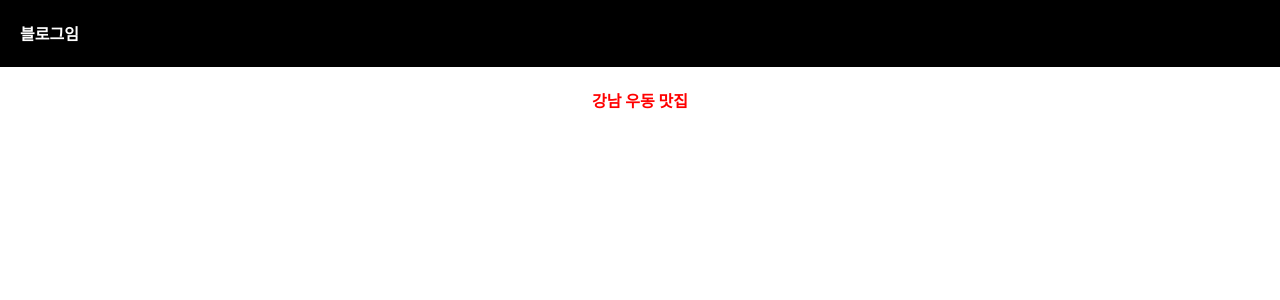
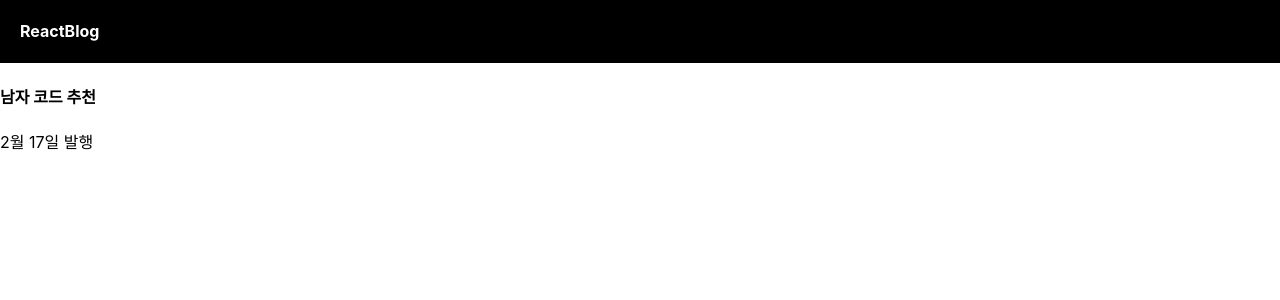
Before and after one commit to yongsin729/reactblog, a React (Create React App) app: page / in a window 1280 px wide. Shown: the top 300 px of the page. Built offline with nearby package versions, Linux system fonts and the light colour scheme.

Commit message:
useState

```diff
--- a/src/App.js
+++ b/src/App.js
@@ -1,15 +1,21 @@
 import logo from './logo.svg';
 import './App.css';
+import { useState } from 'react';
 
 function App() {
 
   let post='강남 우동 맛집';
+  let [글제목, 글제목변경]=useState('남자 코드 추천');
   return (
     <div className="App">
       <div className="black-nav">
-        <h4>블로그임</h4>
+        <h4>ReactBlog</h4>
       </div>
-      <h4 style={{color:'red'}}className="post-title">{post}</h4>
+      {/* <h4>{post}</h4> */}
+      <div className='list'>
+        <h4>{글제목}</h4>
+        <p>2월 17일 발행</p>
+      </div>
     </div>
   );
 }
```
